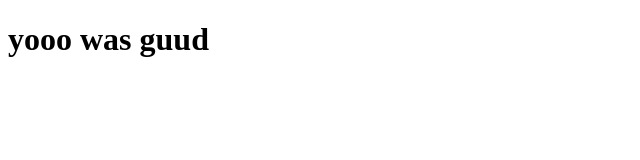
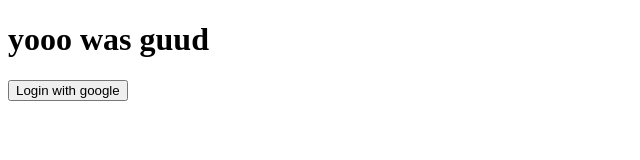
Before and after one commit to Borisrunfast/decap-test, a website: page index.html in a window 1280 px wide. Shown: the whole page, without its empty margins (0-640 px from the left). Drawn offline with Linux system fonts and the light colour scheme.

Commit message:
google auth 1st try

```diff
--- /dev/null
+++ b/google-auth.js
@@ -0,0 +1,30 @@
+function oauthSignIn() {
+    // Google's OAuth 2.0 endpoint for requesting an access token
+    let oauth2Endpoint = 'https://accounts.google.com/o/oauth2/v2/auth';
+
+    // Create <form> element to submit parameters to OAuth 2.0 endpoint.
+    let form = document.createElement('form');
+    form.setAttribute('method', 'GET'); // Send as a GET request.
+    form.setAttribute('action', oauth2Endpoint);
+
+    // Parameters to pass to OAuth 2.0 endpoint.
+    let params = {'client_id': '806576395751-btlulq8ti5otes0uiikpefgqqm4cnfok.apps.googleusercontent.com',
+                  'redirect_uri': 'https://boris-decap-test.netlify.app/admin',
+                  'response_type': 'token',
+                  'scope': 'https://www.googleapis.com/auth/drive.metadata.readonly',
+                  'include_granted_scopes': 'true',
+                  'state': 'pass-through value'};
+
+    // Add form parameters as hidden input values.
+    for (let p in params) {
+      let input = document.createElement('input');
+      input.setAttribute('type', 'hidden');
+      input.setAttribute('name', p);
+      input.setAttribute('value', params[p]);
+      form.appendChild(input);
+    }
+
+    // Add form to page and submit it to open the OAuth 2.0 endpoint.
+    document.body.appendChild(form);
+    form.submit();
+  }
--- a/index.html
+++ b/index.html
@@ -8,7 +8,7 @@
 <body>
 
     <h1>yooo was guud</h1>
-
-
+    <button onclick="oauthSignIn()">Login with google</button>
+    <script src="./google-auth.js"></script>
 </body>
 </html>
```
